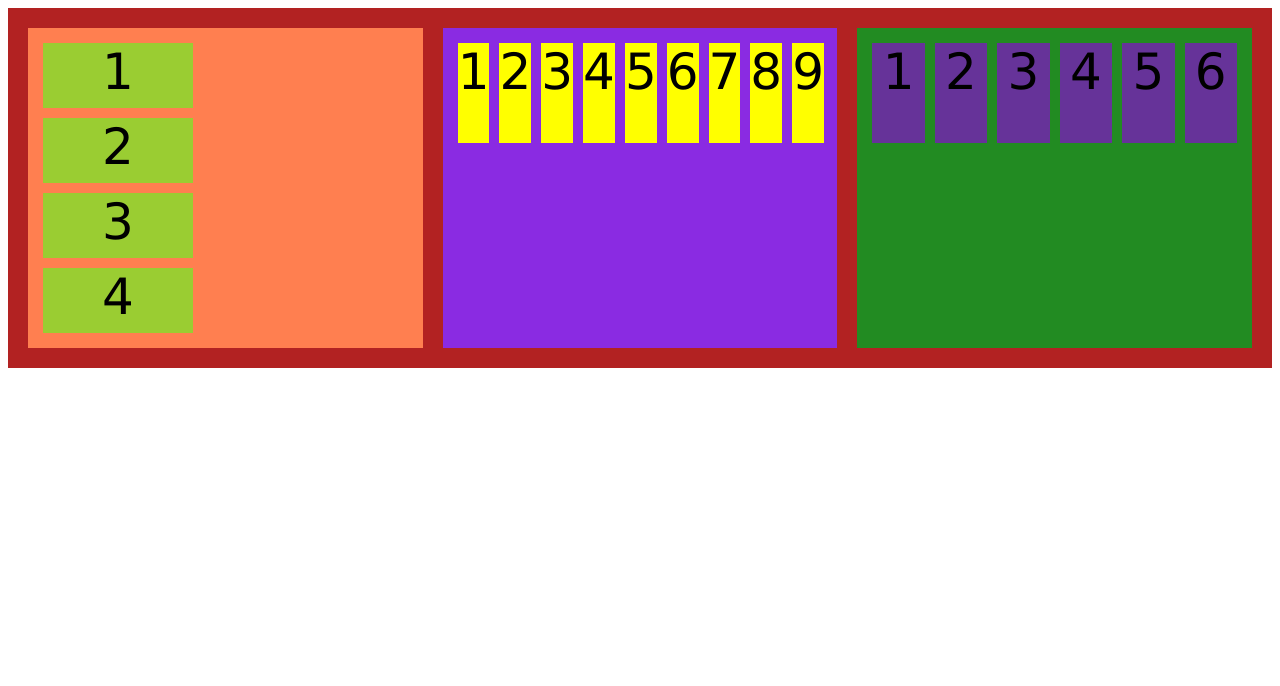
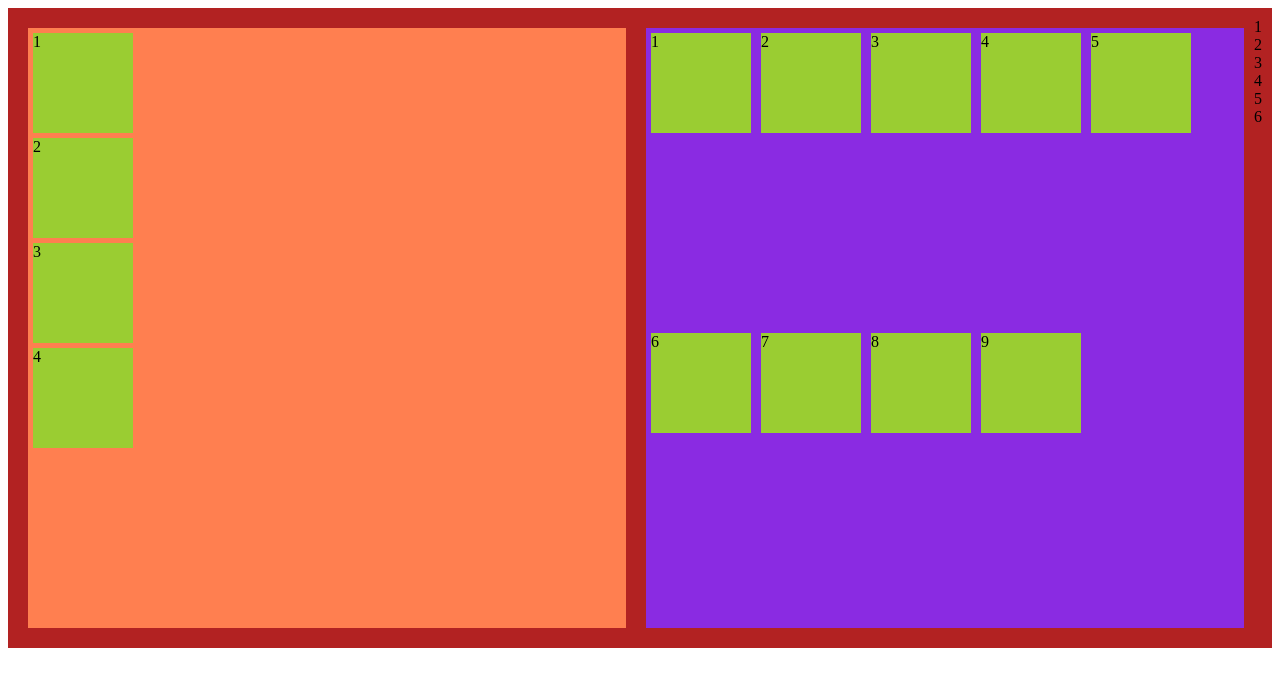
Before and after one commit to MarceloLuque44/proy3, a plain HTML site: page index.html in a window 1280 px wide. Drawn offline with Linux system fonts and the light colour scheme.

Commit message:
Update estilo1.css

```diff
--- a/css/estilo1.css
+++ b/css/estilo1.css
@@ -2,160 +2,46 @@
 {
     background-color: firebrick;
     padding: 10px;
-    display: flex;/*
-     cuando no se especifica alguno de
-     estos parametros toma el total del
-     dispositivo*/
-    /*
-    flex-direction: row; fila
-    flex-direction: row-reverse; fila al revez
-
-    flex-direction: column;
-    flex-direction: column-reverse;
-    */
-    /* flex-wrap: wrap;
-    acomoda automaticamente los
-    elementos a la forma del padre
-    sin cambiar el tamanio de los elementos
-    flex-wrap: wrap-reverse;
-    Acomoda en orden inverso
-    */
-    /* flex-wrap: wrap; */
-    /* flex-flow: row wrap;
-    esto es una combinacion del flex direction
-    y flex wrap */
-    /*
-    align-content: flex;
-     alinea los elementos dentro de la caja
-    align-content: space-between;
-    agrega un espacio en medio
-    */
-    align-content: center;
-    align-content: space-around;
-    /* comparte el espacio equitativamente */
+    display: flex;
+    flex-wrap: wrap;
 
 }
 .contenedor1
 {
     background-color: coral;
-    padding: 10px;
+    width: 200px;
+    height: 600px;
+    margin: 10px;
+    flex-grow: 1;
+}
+.fila1
+{
     display: flex;
-    flex-direction: column;
-    width: 200px;
-    height: 300px;
-    flex-grow: 1;
-    margin: 10px;
+    flex-direction:row;
 }
 .contenedor2
 {
     background-color: blueviolet;
-    padding: 10px;
+    height: 600px;
+    width: 200px;
+    margin: 10px;
     display: flex;
-    width: 200px;
-    height: 300px;
-    align-content: flex;
+    flex-wrap: wrap;
     flex-grow: 1;
-    margin: 10px;
-}
-.contenedor3
-{
-    background-color: forestgreen;
-    padding: 10px;
-    display: flex;
-    width: 200px;
-    height: 300px;
-    flex-grow: 1;
-    margin: 10px;
-}
-.caja
-{
-    background-color: aqua;
-    margin: 5px;
-    text-align: center;
-    font-family: Verdana, Geneva, Tahoma, sans-serif;
-    font-size: 50px;
-    width: 150px;
-    height: 100px;
-    /*display: inline-block;
-    ahora con flexbox (en el main)
-    */
-    flex-grow: 1;
-    /* las cajas crecen equitativamente,
-    el numero indica el tamanio que tendra
-    que tiene, por ejemplo 2 tiene mayor
-    tamanio que 1 */
 
 }
 .caja1
 {
     background-color: yellowgreen;
+    flex-grow: 1;
     margin: 5px;
-    text-align: center;
-    font-family: Verdana, Geneva, Tahoma, sans-serif;
-    font-size: 50px;
-    width: 150px;
+    width: 100px;
     height: 100px;
-    flex-grow: 2;
-    order: 3;
-    /* cambia el orden en el que aparecen las cajas */
 }
 .caja2
 {
-    background-color: yellow;
+    background-color: yellowgreen;
     margin: 5px;
-    text-align: center;
-    font-family: Verdana, Geneva, Tahoma, sans-serif;
-    font-size: 50px;
-    width: 150px;
+    width: 100px;
     height: 100px;
-    flex-grow: 5;
 }
-.caja3
-{
-    background-color: rebeccapurple;
-    margin: 5px;
-    text-align: center;
-    font-family: Verdana, Geneva, Tahoma, sans-serif;
-    font-size: 50px;
-    width: 150px;
-    height: 100px;
-    flex-basis: 5;
-    /* usa el espacio que no ocupan las otras cajas */
-
-}
-.caja4
-{
-    background-color: orange;
-    margin: 5px;
-    text-align: center;
-    font-family: Verdana, Geneva, Tahoma, sans-serif;
-    font-size: 50px;
-    width: 150px;
-    height: 100px;
-    flex-grow: 5;
-    /* usa el espacio que no ocupan las otras cajas */
-
-}
-
-.principal2
-{
-    background-color: rgb(38, 209, 152);
-    padding: 10px;
-    display: flex;
-    flex-direction: row;
-    align-content: space-around;
-    /* el maximo de cajas en vertical es de 12
-    por lo general, si se añaden mas no se reducira
-    por que el tamanio de la fuente es fijo */
-
-}
-/* tres contenedores
-1ro con 4 cajas fijas
-2do con 9 flecibles
-3ro con 6 fijas
-
-el 2do que entre lo que se pueda al cambiar de disp
-1ro y 3ro que mantengan sus cajas al cambiar de disp
-se podria usar el display inline block para que no
-cambie
-*/
```
